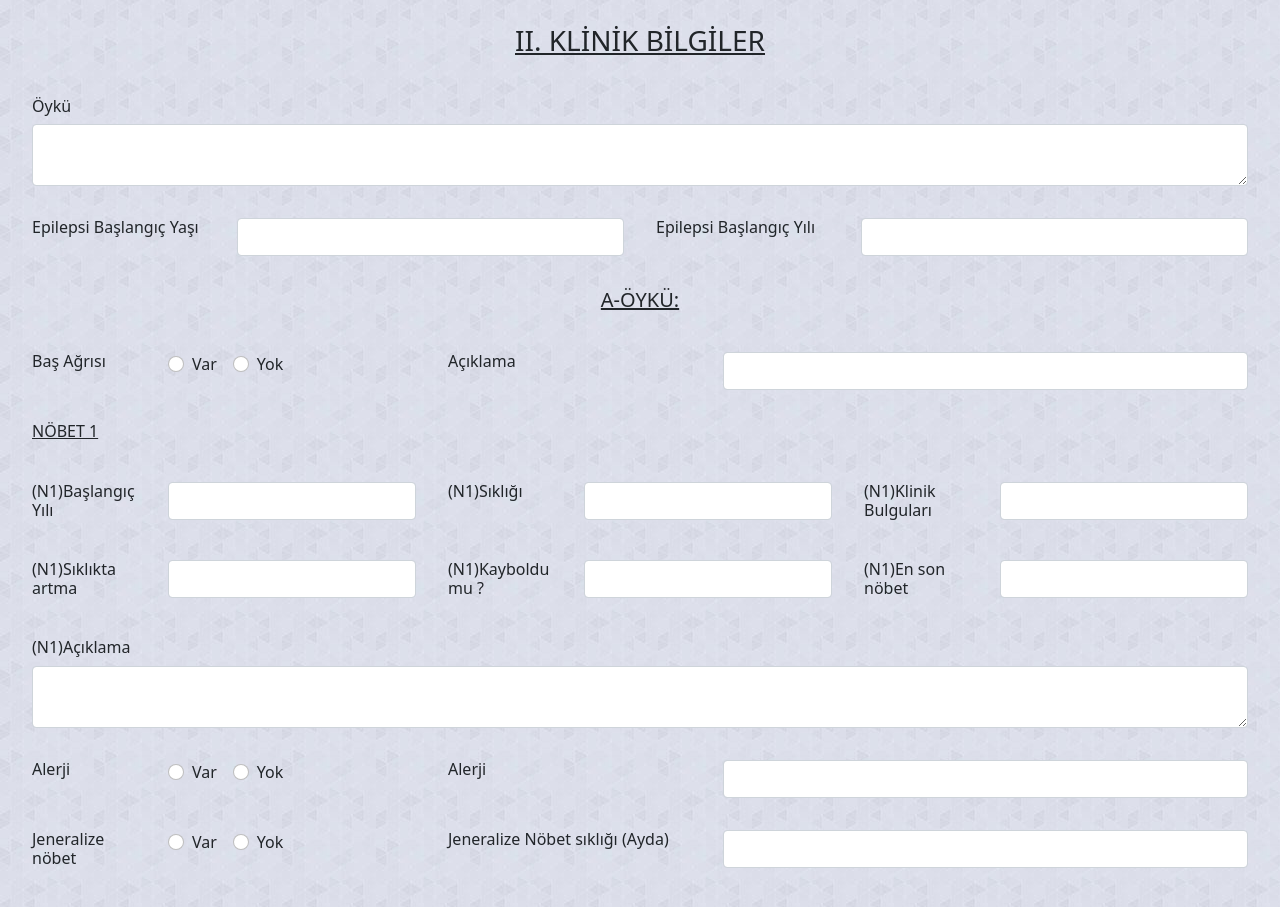
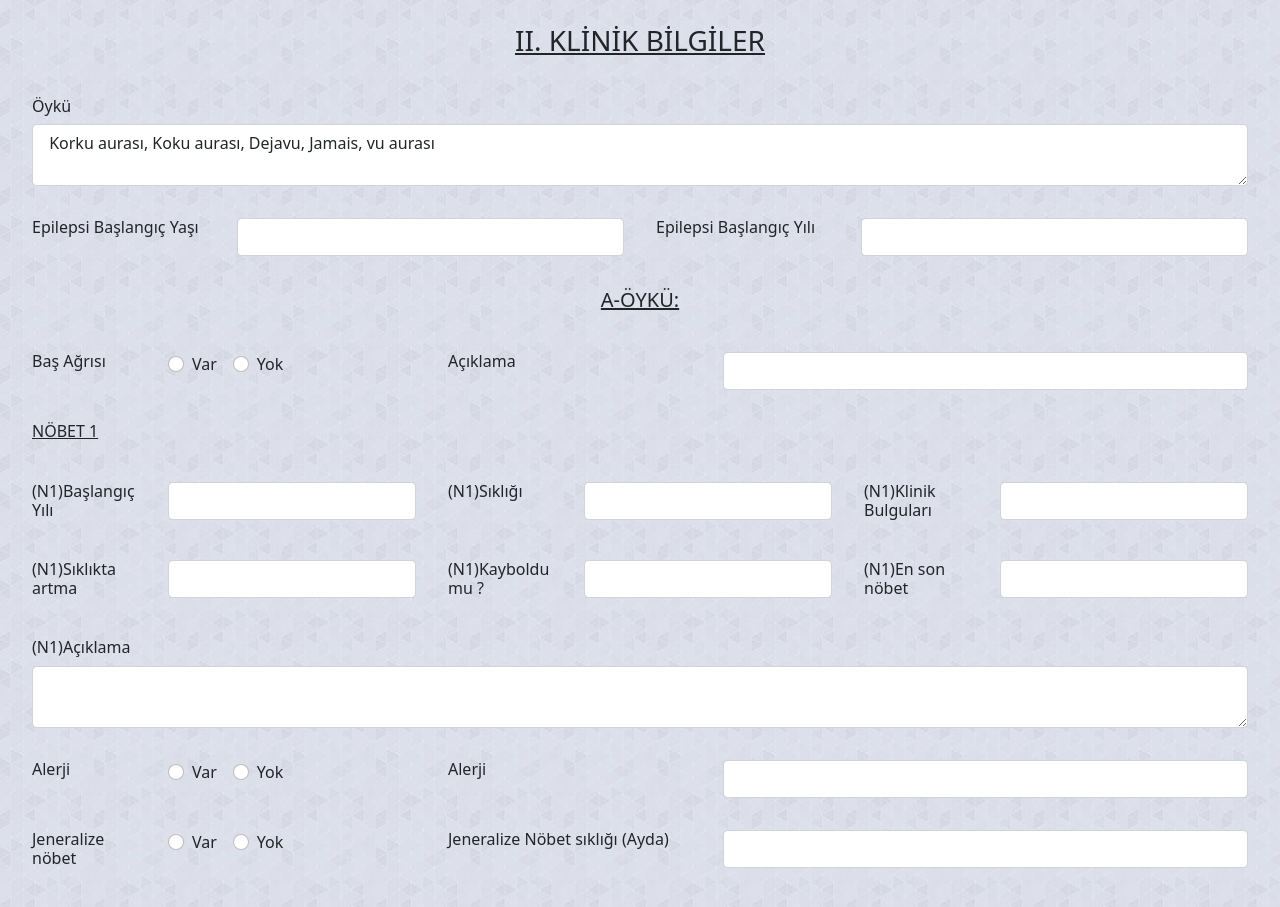
Before and after one commit to talhaozgn/Anamnez-History-Taking-Website, a React app: page / in a window 1280 px wide. Shown: the part 1200-2107 px from the top of the page. Built offline with nearby package versions, Linux system fonts and the light colour scheme.

Commit message:
Öykü default text

```diff
--- a/src/components/inputcomponents/TextInput.js
+++ b/src/components/inputcomponents/TextInput.js
@@ -1,6 +1,9 @@
 import React from "react";
 
 export default function TextInput({ k, v, handleChange, inline }) {
+if (k=="Öykü "){
+  v = v || " Korku aurası, Koku aurası, Dejavu, Jamais, vu aurası";
+ }
   return (
     <React.Fragment>
       {inline ? (
```
